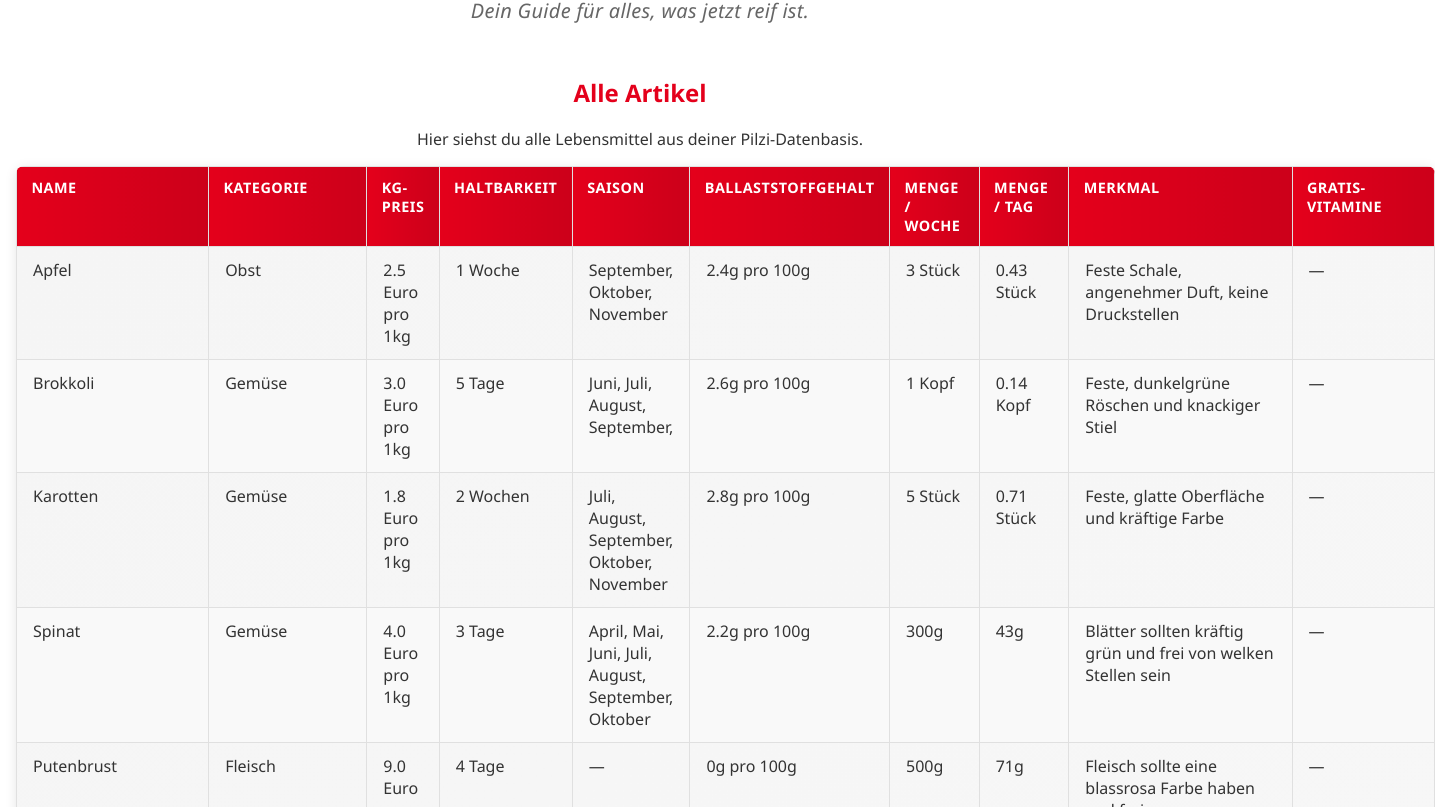
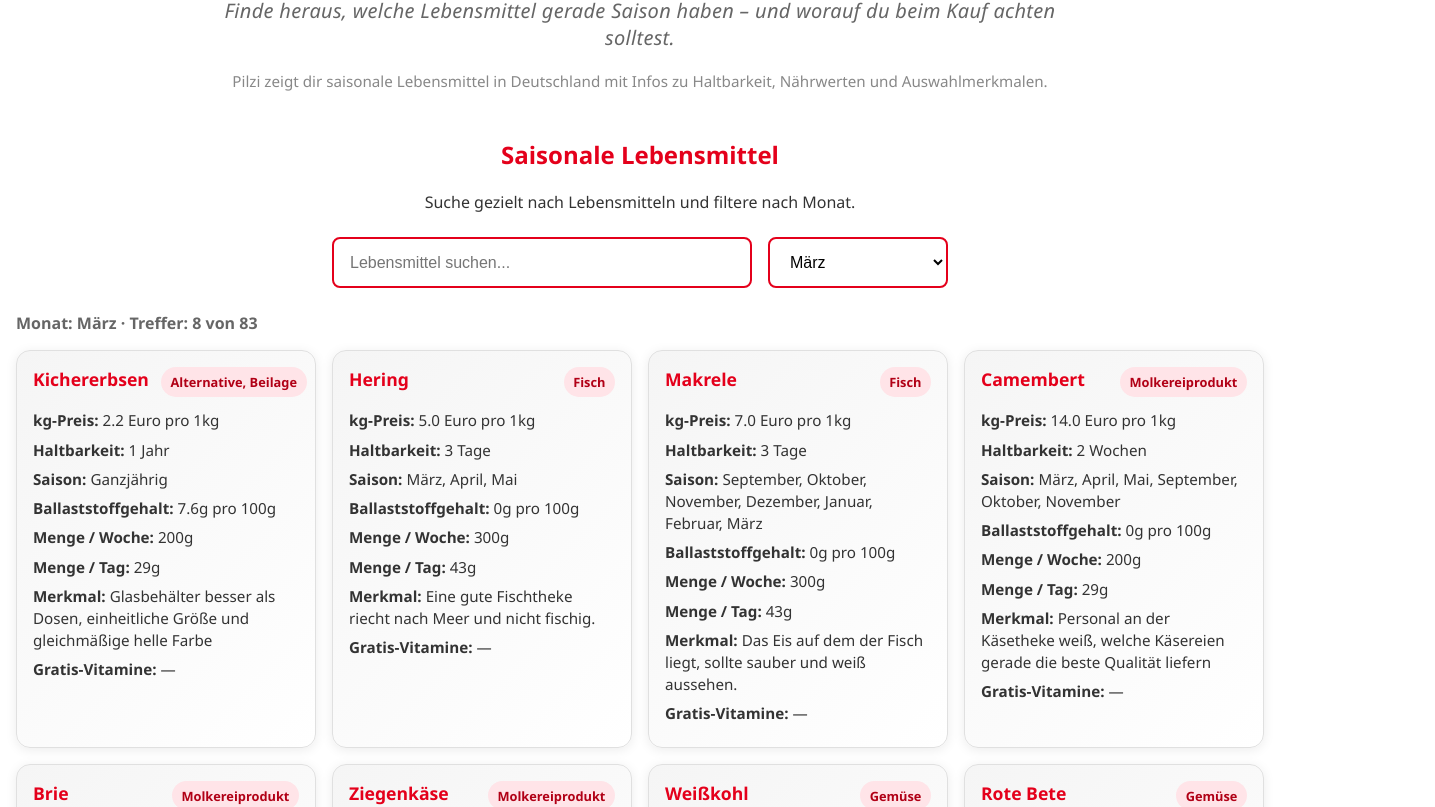
Before and after one commit to dubposse/pilzi, a Next.js app: page / in a window 1280 px wide. Shown: the part 393-1200 px from the top of the page, 1435 px wide, since content can reach past the window. Built offline with nearby package versions, Linux system fonts and the light colour scheme.

Commit message:
feat: add search and filter functionality for seasonal foods

```diff
--- a/src/app/globals.css
+++ b/src/app/globals.css
@@ -188,3 +188,119 @@ footer {
     max-width: 180px;
   }
 }
+
+.search-section {
+  display: flex;
+  justify-content: center;
+  margin: 1.5rem 0;
+}
+
+.search-input {
+  width: 100%;
+  max-width: 420px;
+  padding: 0.9rem 1rem;
+  font-size: 1rem;
+  border: 2px solid #e4001b;
+  border-radius: 8px;
+  outline: none;
+}
+
+.search-input:focus {
+  box-shadow: 0 0 0 3px rgba(228, 0, 27, 0.12);
+}
+
+.subtext {
+  font-size: 0.95rem;
+  color: #888;
+  margin-top: 0.5em;
+}
+
+.result-count {
+  margin: 1rem 0;
+  font-weight: 600;
+  color: #666;
+}
+
+.filters-section {
+  display: flex;
+  justify-content: center;
+  align-items: center;
+  gap: 1rem;
+  margin: 1.5rem 0;
+  flex-wrap: wrap;
+}
+
+.month-select {
+  min-width: 180px;
+  padding: 0.9rem 1rem;
+  font-size: 1rem;
+  border: 2px solid #e4001b;
+  border-radius: 8px;
+  background: #fff;
+  outline: none;
+}
+
+.month-select:focus {
+  box-shadow: 0 0 0 3px rgba(228, 0, 27, 0.12);
+}
+
+.cards-grid {
+  display: grid;
+  grid-template-columns: repeat(auto-fit, minmax(280px, 1fr));
+  gap: 1rem;
+  margin-top: 1rem;
+}
+
+.food-card {
+  background: linear-gradient(135deg, #f5f5f5 0%, #ffffff 100%);
+  border: 1px solid #e0e0e0;
+  border-radius: 14px;
+  padding: 1rem;
+  box-shadow: 0 2px 12px rgba(0, 0, 0, 0.08);
+  transition: transform 0.2s ease, box-shadow 0.2s ease;
+}
+
+.food-card:hover {
+  transform: translateY(-3px);
+  box-shadow: 0 8px 22px rgba(228, 0, 27, 0.12);
+}
+
+.card-header {
+  display: flex;
+  justify-content: space-between;
+  align-items: flex-start;
+  gap: 0.75rem;
+  margin-bottom: 0.8rem;
+}
+
+.card-header h3 {
+  margin: 0;
+  color: #e4001b;
+  font-size: 1.1rem;
+}
+
+.card-category {
+  background: #ffe4e8;
+  color: #b10016;
+  font-size: 0.8rem;
+  font-weight: 600;
+  padding: 0.35rem 0.6rem;
+  border-radius: 999px;
+  white-space: nowrap;
+}
+
+.card-details p {
+  margin: 0.45rem 0;
+  line-height: 1.45;
+  font-size: 0.95rem;
+}
+
+.no-results {
+  margin-top: 1rem;
+  padding: 1rem;
+  border-radius: 12px;
+  background: #fff5f6;
+  border: 1px solid #ffd5db;
+  color: #b10016;
+  font-weight: 600;
+}
--- a/src/app/page.js
+++ b/src/app/page.js
@@ -1,6 +1,44 @@
+'use client'
+
+import { useMemo, useState } from 'react'
 import { foods } from '../data/foods'
 
+const monthNames = [
+  'Januar',
+  'Februar',
+  'März',
+  'April',
+  'Mai',
+  'Juni',
+  'Juli',
+  'August',
+  'September',
+  'Oktober',
+  'November',
+  'Dezember',
+]
+
 export default function Page() {
+  const currentMonthIndex = new Date().getMonth()
+  const [search, setSearch] = useState('')
+  const [selectedMonth, setSelectedMonth] = useState(monthNames[currentMonthIndex])
+
+  const filteredFoods = useMemo(() => {
+    return foods.filter((food) => {
+      const matchesSearch = food.name
+        .toLowerCase()
+        .includes(search.toLowerCase())
+
+      const seasonText = (food.saison || '').toLowerCase()
+      const matchesMonth =
+        selectedMonth === 'Alle Monate' ||
+        seasonText.includes(selectedMonth.toLowerCase()) ||
+        seasonText.includes('ganzjährig')
+
+      return matchesSearch && matchesMonth
+    })
+  }, [search, selectedMonth])
+
   return (
     <main className="page">
       <div className="design-hintergrund">
@@ -14,52 +52,92 @@ export default function Page() {
               alt="Pilzi, dein Guide für saisonale Lebensmittel"
             />
 
-            <p id="slogan">Dein Guide für alles, was jetzt reif ist.</p>
+            <p id="slogan">
+              Finde heraus, welche Lebensmittel gerade Saison haben – und worauf
+              du beim Kauf achten solltest.
+            </p>
+
+            <p className="subtext">
+              Pilzi zeigt dir saisonale Lebensmittel in Deutschland mit Infos zu
+              Haltbarkeit, Nährwerten und Auswahlmerkmalen.
+            </p>
           </div>
         </div>
       </div>
 
       <section className="intro-box">
-        <h2>Alle Artikel</h2>
-        <p>
-          Hier siehst du alle Lebensmittel aus deiner Pilzi-Datenbasis.
-        </p>
+        <h2>Saisonale Lebensmittel</h2>
+        <p>Suche gezielt nach Lebensmitteln und filtere nach Monat.</p>
+      </section>
+
+      <section className="filters-section">
+        <input
+          type="text"
+          placeholder="Lebensmittel suchen..."
+          value={search}
+          onChange={(e) => setSearch(e.target.value)}
+          className="search-input"
+        />
+
+        <select
+          value={selectedMonth}
+          onChange={(e) => setSelectedMonth(e.target.value)}
+          className="month-select"
+        >
+          <option>Alle Monate</option>
+          {monthNames.map((month) => (
+            <option key={month}>{month}</option>
+          ))}
+        </select>
       </section>
 
       <section>
-        <table id="lebensmittelliste">
-          <thead>
-            <tr>
-              <th>Name</th>
-              <th>Kategorie</th>
-              <th>kg-Preis</th>
-              <th>Haltbarkeit</th>
-              <th>Saison</th>
-              <th>Ballaststoffgehalt</th>
-              <th>Menge / Woche</th>
-              <th>Menge / Tag</th>
-              <th>Merkmal</th>
-              <th>Gratis-Vitamine</th>
-            </tr>
-          </thead>
-          <tbody>
-            {foods.map((food) => (
-              <tr key={food.id}>
-                <td>{food.name}</td>
-                <td>{food.kategorie || '—'}</td>
-                <td>{food.kgPreis || '—'}</td>
-                <td>{food.haltbarkeit || '—'}</td>
-                <td>{food.saison || '—'}</td>
-                <td>{food.Ballaststoffgehalt || '—'}</td>
-                <td>{food.verbrauchWoche || '—'}</td>
-                <td>{food.verbrauchTag || '—'}</td>
-                <td>{food.merkmal || '—'}</td>
-                <td>{food.info || '—'}</td>
-              </tr>
-            ))}
-          </tbody>
-        </table>
-      </section>
+  <p className="result-count">
+    Monat: <strong>{selectedMonth}</strong> · Treffer: {filteredFoods.length} von {foods.length}
+  </p>
+
+  {filteredFoods.length > 0 ? (
+    <div className="cards-grid">
+      {filteredFoods.map((food) => (
+        <article key={food.id} className="food-card">
+          <div className="card-header">
+            <h3>{food.name}</h3>
+            <span className="card-category">{food.kategorie || '—'}</span>
+          </div>
+
+          <div className="card-details">
+            <p>
+              <strong>kg-Preis:</strong> {food.kgPreis || '—'}
+            </p>
+            <p>
+              <strong>Haltbarkeit:</strong> {food.haltbarkeit || '—'}
+            </p>
+            <p>
+              <strong>Saison:</strong> {food.saison || '—'}
+            </p>
+            <p>
+              <strong>Ballaststoffgehalt:</strong> {food.Ballaststoffgehalt || '—'}
+            </p>
+            <p>
+              <strong>Menge / Woche:</strong> {food.verbrauchWoche || '—'}
+            </p>
+            <p>
+              <strong>Menge / Tag:</strong> {food.verbrauchTag || '—'}
+            </p>
+            <p>
+              <strong>Merkmal:</strong> {food.merkmal || '—'}
+            </p>
+            <p>
+              <strong>Gratis-Vitamine:</strong> {food.info || '—'}
+            </p>
+          </div>
+        </article>
+      ))}
+    </div>
+  ) : (
+    <div className="no-results">Keine Lebensmittel gefunden.</div>
+  )}
+</section>
 
       <footer>
         <details>
```
